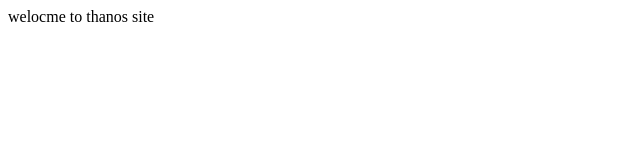
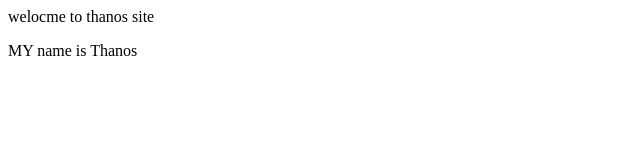
Before and after one commit to kash200349/kash200349.github.io, a plain HTML site: page index.html in a window 1280 px wide. Shown: the whole page, without its empty margins (0-640 px from the left). Drawn offline with Linux system fonts and the light colour scheme.

Commit message:
add dev name

```diff
--- a/index.html
+++ b/index.html
@@ -7,5 +7,6 @@
 </head>
 <body>
     <hi> welocme to thanos site</hi>
+    <p> MY name is Thanos</p>
 </body>
 </html>
```
